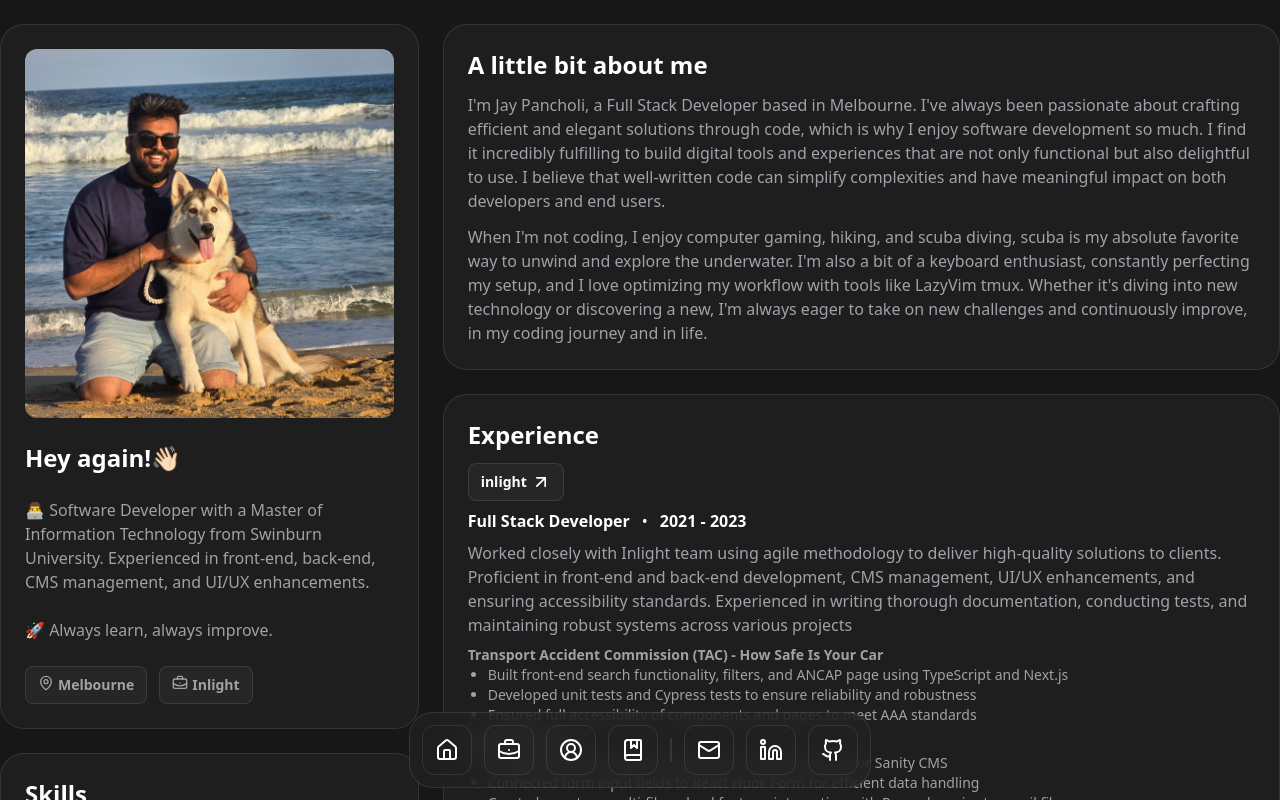
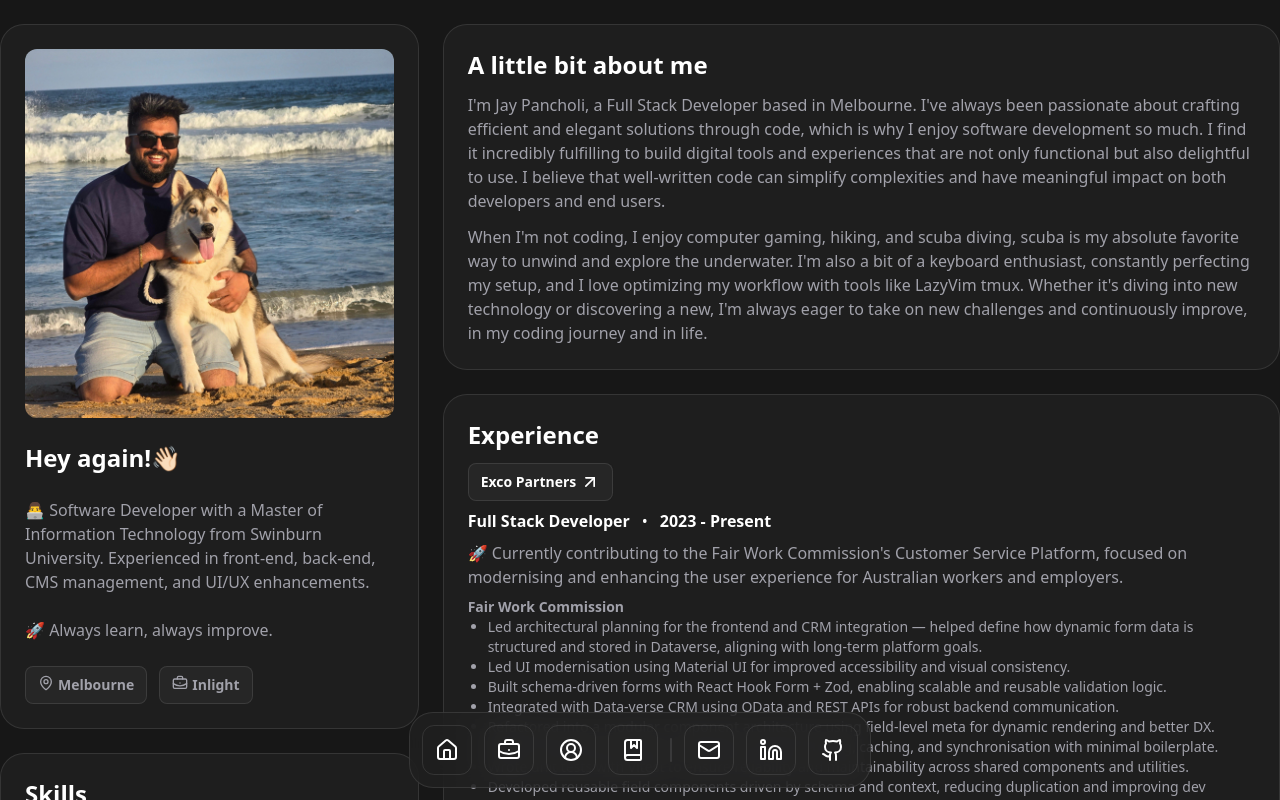
Before and after one commit to jaypancholi94/folio, an Astro site: page /about in a window 1280 px wide. Built offline with nearby package versions, Linux system fonts and the light colour scheme; Astro itself is replaced by a stand-in of ours.

Commit message:
feat: add Exco Partners job details and update paths

```diff
--- a/src/components/resume/components/experience.astro
+++ b/src/components/resume/components/experience.astro
@@ -39,7 +39,7 @@ import Divider from '../../../components/divider/index.astro';
                   ))}
                 </ul>
               </div>
-            ),
+            )
           )}
         </Job>
         {index + 1 !== JOBS.length && (
--- a/src/constants/jobs.ts
+++ b/src/constants/jobs.ts
@@ -2,6 +2,31 @@ import { COMPANY_PATHS } from '../constants/paths';
 import type { JobProps } from '../utils/types';
 
 export const JOBS: JobProps[] = [
+  {
+    company: 'Exco Partners',
+    website: COMPANY_PATHS['exco-partners'],
+    role: 'Full Stack Developer',
+    linkHoverColor: 'hover:!bg-exco-partners',
+    duration: '2023 - Present',
+    description: {
+      overview: `🚀 Currently contributing to the Fair Work Commission's Customer Service Platform, focused on modernising and enhancing the user experience for Australian workers and employers.`,
+      responsibilities: [
+        {
+          title: 'Fair Work Commission',
+          highlights: [
+            'Led architectural planning for the frontend and CRM integration — helped define how dynamic form data is structured and stored in Dataverse, aligning with long-term platform goals.',
+            'Led UI modernisation using Material UI for improved accessibility and visual consistency.',
+            'Built schema-driven forms with React Hook Form + Zod, enabling scalable and reusable validation logic.',
+            'Integrated with Data-verse CRM using OData and REST APIs for robust backend communication.',
+            'Refactored into a modular component architecture using field-level meta for dynamic rendering and better DX.',
+            'Implemented React Query to manage API data fetching, caching, and synchronisation with minimal boilerplate.',
+            'Wrote unit tests with Vitest to ensure reliability and maintainability across shared components and utilities.',
+            'Developed reusable field components driven by schema and context, reducing duplication and improving dev velocity.',
+          ],
+        },
+      ],
+    },
+  },
   {
     company: 'inlight',
     website: COMPANY_PATHS.inlight,
--- a/src/constants/paths.ts
+++ b/src/constants/paths.ts
@@ -12,6 +12,7 @@ export const PATHS = {
 };
 
 export const COMPANY_PATHS = {
+  'exco-partners': 'https://excopartners.com/',
   tac: 'https://howsafeisyourcar.com.au/',
   solstice: 'https://www.solsticeenergy.com.au/',
   makeawish: 'https://www.makeawish.org.au/',
--- a/src/pages/about/index.astro
+++ b/src/pages/about/index.astro
@@ -1,12 +1,12 @@
 ---
-import Layout from "../../layouts/layout/index.astro";
-import Experience from "../../components/resume/components/experience.astro";
-import Profile from "../../components/resume/components/profile.astro";
-import Inro from "../../components/resume/components/intro.astro";
-import Freelance from "../../components/resume/components/freelance.astro";
-import Contact from "../../components/resume/components/contact.astro";
-import Pojects from "../../components/resume/components/projects.astro";
-import Skills from "../../components/resume/components/skills.astro";
+import Layout from '../../layouts/layout/index.astro';
+import Experience from '../../components/resume/components/experience.astro';
+import Profile from '../../components/resume/components/profile.astro';
+import Intro from '../../components/resume/components/intro.astro';
+import Freelance from '../../components/resume/components/freelance.astro';
+import Contact from '../../components/resume/components/contact.astro';
+import Pojects from '../../components/resume/components/projects.astro';
+import Skills from '../../components/resume/components/skills.astro';
 ---
 
 <Layout title="JP | About" description="Jay Pancholi | Muggle Born Dev">
@@ -22,7 +22,7 @@ import Skills from "../../components/resume/components/skills.astro";
         class="flex w-full animate-page-load flex-col gap-6 opacity-0 md:w-2/3 md:py-6"
         style="animation-delay: 200ms;"
       >
-        <Inro />
+        <Intro />
         <Experience />
         <Freelance />
         <Pojects />
--- a/tailwind.config.mjs
+++ b/tailwind.config.mjs
@@ -13,6 +13,7 @@ export default {
         border: '#ffffff1a',
         github: '#2b3137',
         inlight: '#fc553f',
+        'exco-partners': '#fab815',
         whitefox: '#64656a',
         mylittletag: '#FF0066',
         vercel: '#ededed',
```
